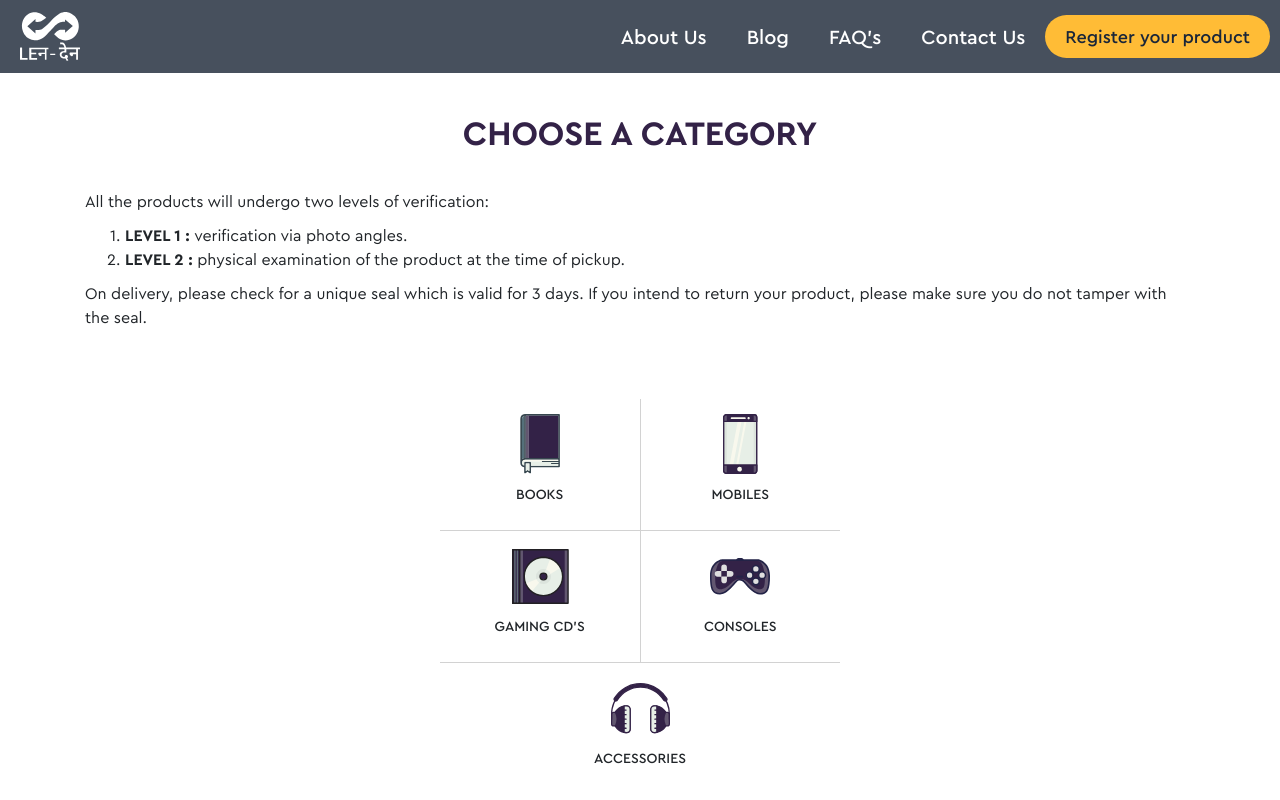
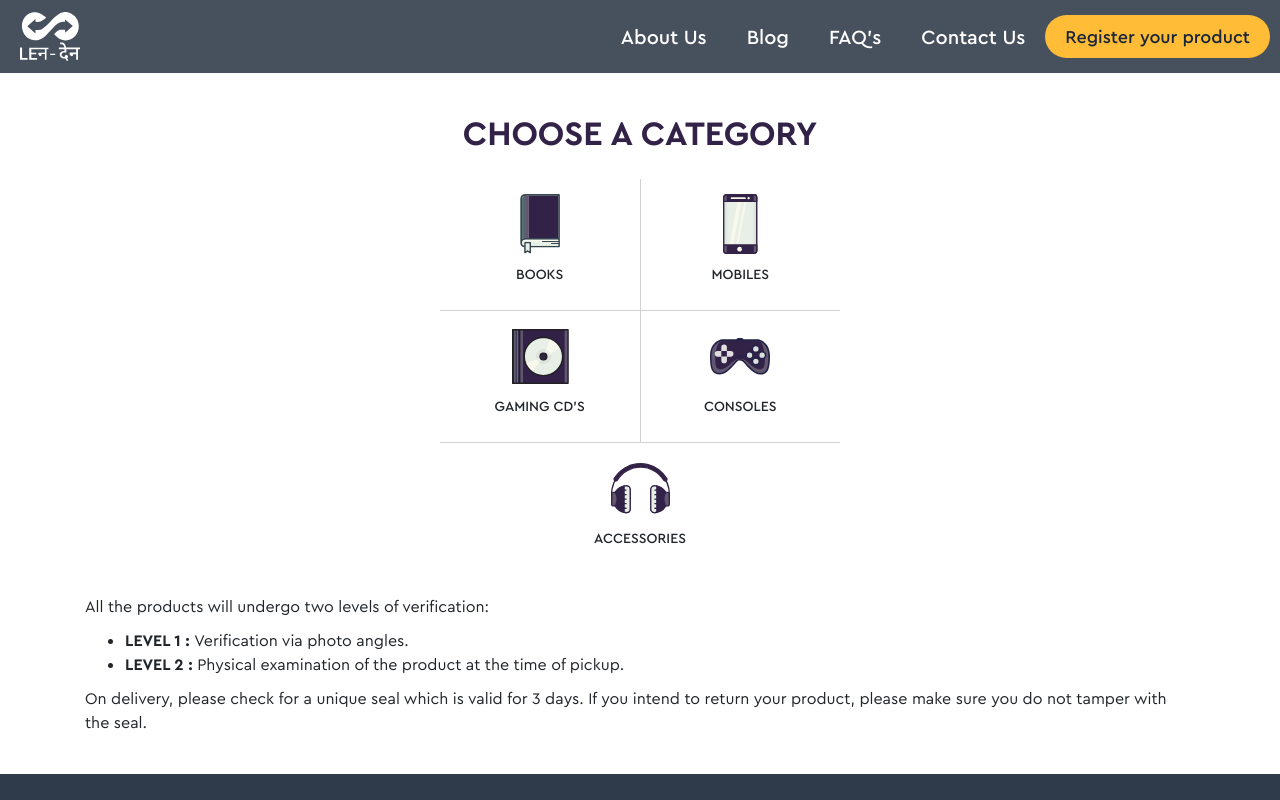
Before and after one commit to TheDemon12/lenden-coming-soon-v2, a React (Create React App) app: page /post-product in a window 1280 px wide. Shown: the top 800 px of the page. Built offline with nearby package versions, Linux system fonts and the light colour scheme.

Commit message:
postProduct: shift content position
Signed-off-by: kartik <kartikbhalla12@gmail.com>

```diff
--- a/src/components/postProduct/index.tsx
+++ b/src/components/postProduct/index.tsx
@@ -14,24 +14,6 @@ const PostProduct: React.FC<PostProductProps> = () => {
 	return (
 		<div className='container chooseCategory'>
 			<h1>Choose a Category</h1>
-			<section className='verification'>
-				<p>All the products will undergo two levels of verification:</p>
-				<ol>
-					<li>
-						<span className='heading'>Level 1 : </span>verification via photo
-						angles.
-					</li>
-					<li>
-						<span className='heading'>Level 2 : </span>physical examination of
-						the product at the time of pickup.
-					</li>
-				</ol>
-				<p>
-					On delivery, please check for a unique seal which is valid for 3 days.
-					If you intend to return your product, please make sure you do not
-					tamper with the seal.
-				</p>
-			</section>
 			<div className='categoryContainer'>
 				<div className='row'>
 					<div
@@ -93,6 +75,24 @@ const PostProduct: React.FC<PostProductProps> = () => {
 					</div>
 				</div>
 			</div>
+			<section className='verification'>
+				<p>All the products will undergo two levels of verification:</p>
+				<ul>
+					<li>
+						<span className='heading'>Level 1 : </span>Verification via photo
+						angles.
+					</li>
+					<li>
+						<span className='heading'>Level 2 : </span>Physical examination of
+						the product at the time of pickup.
+					</li>
+				</ul>
+				<p>
+					On delivery, please check for a unique seal which is valid for 3 days.
+					If you intend to return your product, please make sure you do not
+					tamper with the seal.
+				</p>
+			</section>
 		</div>
 	);
 };
--- a/src/scss/postProduct/_index.scss
+++ b/src/scss/postProduct/_index.scss
@@ -22,7 +22,7 @@
 		width: 90%;
 		padding: 0 0.5rem;
 		max-width: 380px;
-		margin: 3rem auto;
+		margin: 2rem auto;
 
 		.row {
 			display: flex;
@@ -62,7 +62,7 @@
 
 	.verification {
 		font-size: 1.6rem;
-		margin: 3rem auto;
+		margin: 0 auto 3rem auto;
 		li {
 			.heading {
 				font-weight: 600;
```
